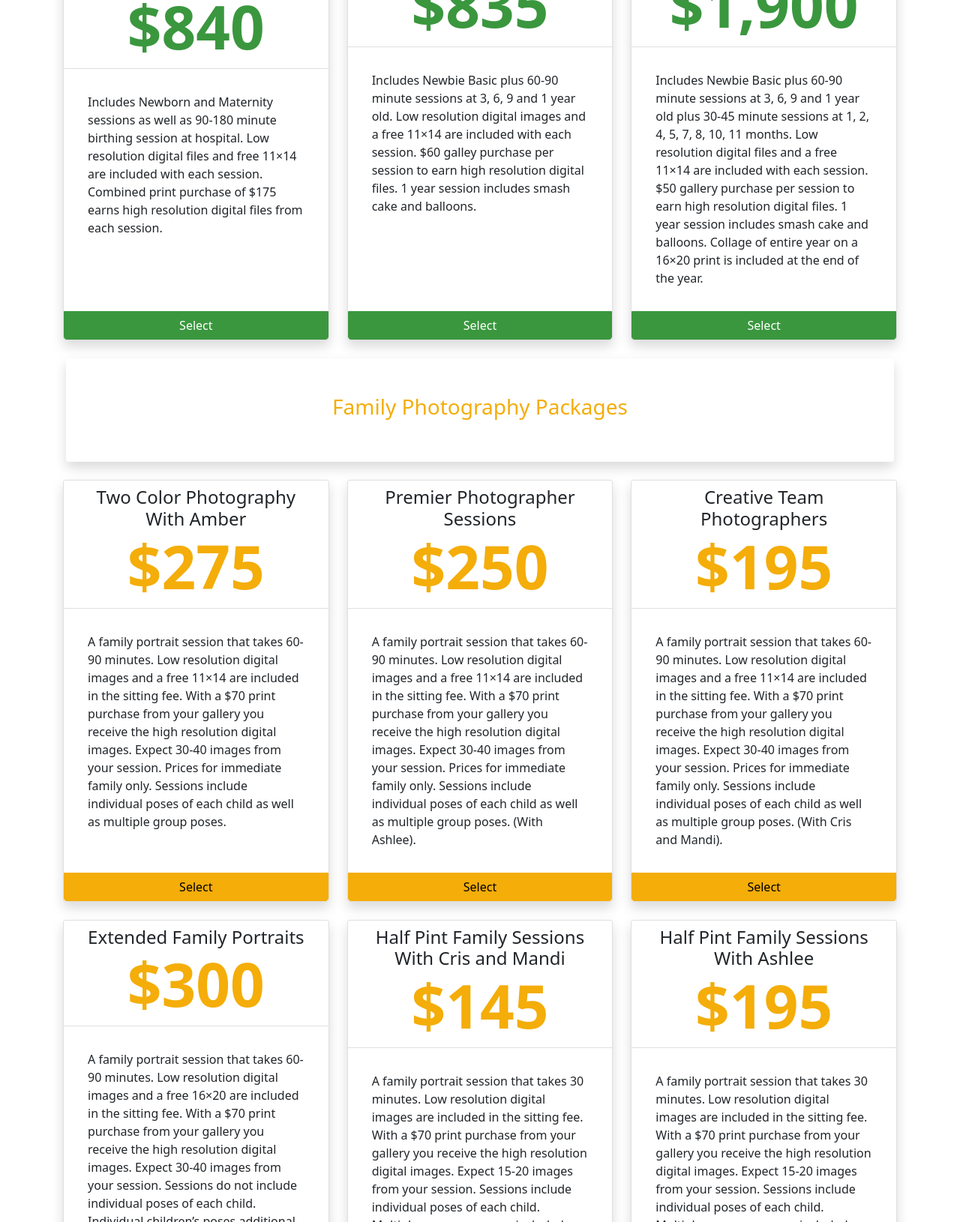
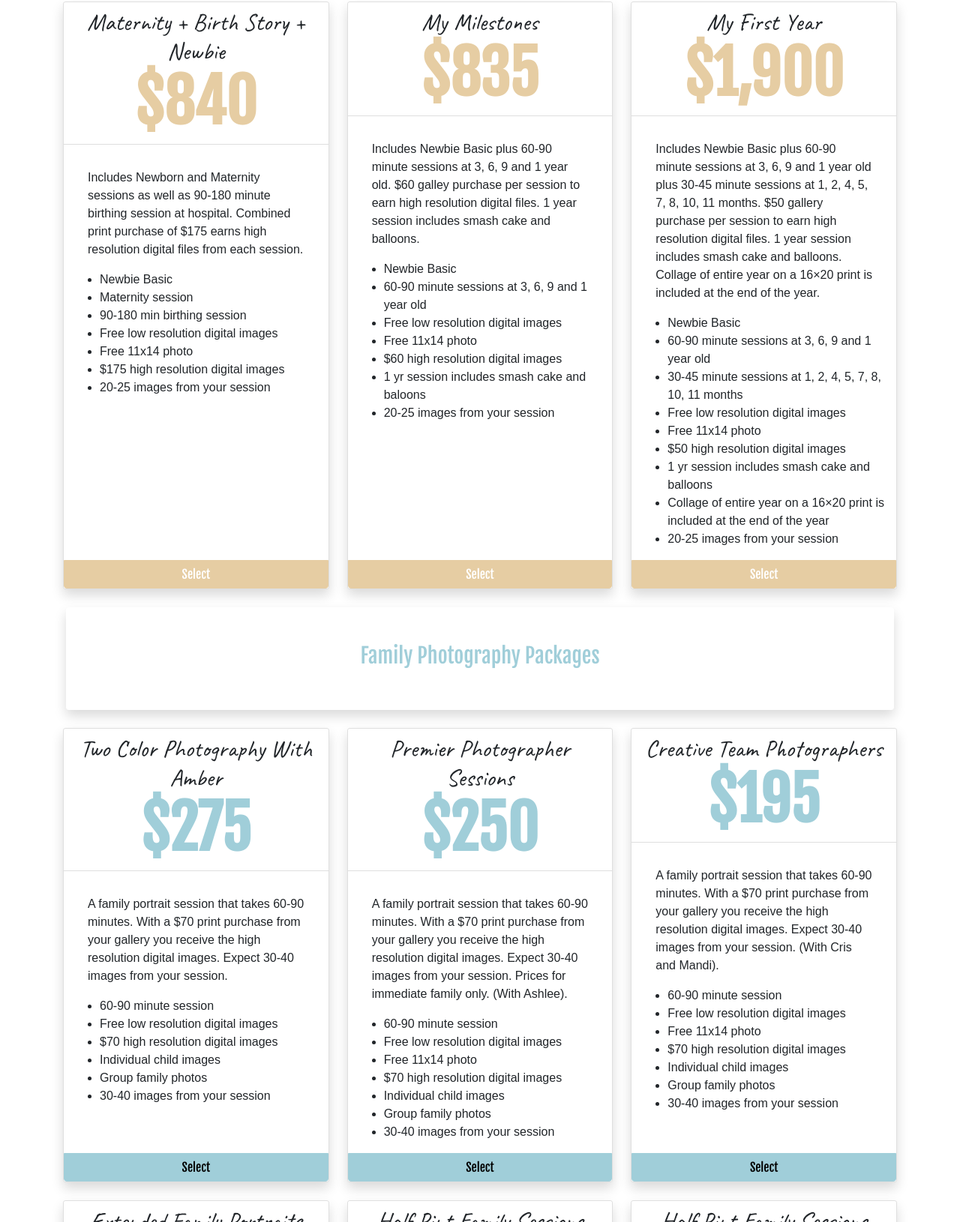
Before and after one commit to WSU-SoC-WEB2890-CU/web2890-project-2-AlexHadfield, a website built with Vite: page src/services.html in a window 1280 px wide. Shown: the part 1170-2800 px from the top of the page at 75% size. Built offline with nearby package versions, Linux system fonts and the light colour scheme.

Commit message:
Final Touches

```diff
--- a/src/services.html
+++ b/src/services.html
@@ -19,7 +19,7 @@
         <img src="images/logo.png" alt="Two Color Photography Logo">
       </a>
       <button class="navbar-toggler" type="button" data-bs-toggle="collapse" data-bs-target="#navbarNav" aria-controls="navbarNav" aria-expanded="false" aria-label="Toggle navigation">
-        <i class="fa-solid fa-caret-down"></i>
+        <i class="fa-solid fa-bars"></i>
       </button>
       <div class="collapse navbar-collapse" id="navbarNav">
         <ul class="navbar-nav mx-auto">
@@ -72,9 +72,14 @@
               </span>
             </div>
             <div class="card-body pt-3 px-3 pb-0">
-              <p class="p-3">A basic newborn session that takes between 2-3 hours. Low resolution digital images and a free 11×14 are
-                included in the sitting fee. With a $70 print purchase from your gallery you receive the high resolution digital images.
-                Expect 20-25 images from your session.</p>
+              <p class="pt-3 px-3 pb-0">A basic newborn session that takes between 2-3 hours. Free low resolution digital images and a 11x14 photo are included.
+              </p>
+              <ul>
+                <li>Free low resolution digital images</li>
+                <li>$70 high resolution digital images</li>
+                <li>Free 11×14 photo</li>
+                <li>20-25 images from your session</li>
+              </ul>
             </div>
             <div class="card-footer bg-white border-0 p-0">
               <div class="d-grid">
@@ -96,9 +101,15 @@
               </span>
             </div>
             <div class="card-body pt-3 px-3 pb-0">
-              <p class="p-3">Includes everything from the Newbie Basic as well as a 60-90 minute maternity session. Low resolution digital
-                files and free 11×14 are included with each session. Combined gallery purchase of $125 earns the high resolution digital
+              <p class="pt-3 px-3">Includes everything from the Newbie Basic as well as a 60-90 minute maternity session. Combined gallery purchase of $125 earns the high resolution digital
                 files from each session.</p>
+                <ul>
+                  <li>Newbie Basic</li>
+                  <li>60-90 min maternity session</li>
+                  <li>Free low resolution digital images</li>
+                  <li>$125 high resolution digital images</li>
+                  <li>20-25 images from your session</li>
+                </ul>
             </div>
             <div class="card-footer bg-white border-0 p-0">
               <div class="d-grid">
@@ -120,9 +131,16 @@
               </span>
             </div>
             <div class="card-body pt-3 px-3 pb-0">
-              <p class="p-3">Includes everything from the Newbie Basic as well as an in hospital birth story session. Low resolution digital
-                files and free 11×14 are included with each session. Combined print purchase of $130 earns the high resolution digital files
+              <p class="pt-3 px-3">Includes everything from the Newbie Basic as well as an in hospital birth story session. Combined print purchase of $130 earns the high resolution digital files
                 from each session.</p>
+                <ul>
+                  <li>Newbie Basic</li>
+                  <li>Hospital birth story session</li>
+                  <li>Free low resolution digital images</li>
+                  <li>Free 11x14 photo</li>
+                  <li>$130 high resolution digital images</li>
+                  <li>20-25 images from your session</li>
+                </ul>
             </div>
             <div class="card-footer bg-white border-0 p-0">
               <div class="d-grid">
@@ -144,9 +162,18 @@
               </span>
             </div>
             <div class="card-body pt-3 px-3 pb-0">
-              <p class="p-3">Includes Newborn and Maternity sessions as well as 90-180 minute birthing session at hospital.
-                Low resolution digital files and free 11×14 are included with each session. Combined print purchase of $175
+              <p class="pt-3 px-3">Includes Newborn and Maternity sessions as well as 90-180 minute birthing session at hospital.
+                Combined print purchase of $175
                 earns high resolution digital files from each session.</p>
+                <ul>
+                  <li>Newbie Basic</li>
+                  <li>Maternity session</li>
+                  <li>90-180 min birthing session</li>
+                  <li>Free low resolution digital images</li>
+                  <li>Free 11x14 photo</li>
+                  <li>$175 high resolution digital images</li>
+                  <li>20-25 images from your session</li>
+                </ul>
             </div>
             <div class="card-footer bg-white border-0 p-0">
               <div class="d-grid">
@@ -168,9 +195,17 @@
               </span>
             </div>
             <div class="card-body pt-3 px-3 pb-0">
-              <p class="p-3">Includes Newbie Basic plus 60-90 minute sessions at 3, 6, 9 and 1 year old. Low resolution
-                digital images and a free 11×14 are included with each session. $60 galley purchase per session to earn
+              <p class="pt-3 px-3">Includes Newbie Basic plus 60-90 minute sessions at 3, 6, 9 and 1 year old. $60 galley purchase per session to earn
                 high resolution digital files. 1 year session includes smash cake and balloons.</p>
+                <ul>
+                  <li>Newbie Basic</li>
+                  <li>60-90 minute sessions at 3, 6, 9 and 1 year old</li>
+                  <li>Free low resolution digital images</li>
+                  <li>Free 11x14 photo</li>
+                  <li>$60 high resolution digital images</li>
+                  <li>1 yr session includes smash cake and baloons</li>
+                  <li>20-25 images from your session</li>
+                </ul>
             </div>
             <div class="card-footer bg-white border-0 p-0">
               <div class="d-grid">
@@ -192,10 +227,20 @@
               </span>
             </div>
             <div class="card-body pt-3 px-3 pb-0">
-              <p class="p-3">Includes Newbie Basic plus 60-90 minute sessions at 3, 6, 9 and 1 year old plus 30-45 minute
-                sessions at 1, 2, 4, 5, 7, 8, 10, 11 months. Low resolution digital files and a free 11×14 are included
-                with each session. $50 gallery purchase per session to earn high resolution digital files. 1 year session
+              <p class="pt-3 px-3">Includes Newbie Basic plus 60-90 minute sessions at 3, 6, 9 and 1 year old plus 30-45 minute
+                sessions at 1, 2, 4, 5, 7, 8, 10, 11 months. $50 gallery purchase per session to earn high resolution digital files. 1 year session
                 includes smash cake and balloons. Collage of entire year on a 16×20 print is included at the end of the year.</p>
+                <ul>
+                  <li>Newbie Basic</li>
+                  <li>60-90 minute sessions at 3, 6, 9 and 1 year old</li>
+                  <li>30-45 minute sessions at 1, 2, 4, 5, 7, 8, 10, 11 months</li>
+                  <li>Free low resolution digital images</li>
+                  <li>Free 11x14 photo</li>
+                  <li>$50 high resolution digital images</li>
+                  <li>1 yr session includes smash cake and balloons</li>
+                  <li>Collage of entire year on a 16×20 print is included at the end of the year</li>
+                  <li>20-25 images from your session</li>
+                </ul>
             </div>
             <div class="card-footer bg-white border-0 p-0">
               <div class="d-grid">
@@ -227,10 +272,16 @@
               </span>
             </div>
             <div class="card-body pt-3 px-3 pb-0">
-              <p class="p-3">A family portrait session that takes 60-90 minutes. Low resolution digital images and a free
-                11×14 are included in the sitting fee. With a $70 print purchase from your gallery you receive the high
-                resolution digital images. Expect 30-40 images from your session.  Prices for immediate family only.
-                Sessions include individual poses of each child as well as multiple group poses.</p>
+              <p class="pt-3 px-3">A family portrait session that takes 60-90 minutes. With a $70 print purchase from your gallery you receive the high
+                resolution digital images. Expect 30-40 images from your session.</p>
+                <ul>
+                  <li>60-90 minute session</li>
+                  <li>Free low resolution digital images</li>
+                  <li>$70 high resolution digital images</li>
+                  <li>Individual child images</li>
+                  <li>Group family photos</li>
+                  <li>30-40 images from your session</li>
+                </ul>
             </div>
             <div class="card-footer bg-white border-0 p-0">
               <div class="d-grid">
@@ -252,10 +303,18 @@
               </span>
             </div>
             <div class="card-body pt-3 px-3 pb-0">
-              <p class="p-3">A family portrait session that takes 60-90 minutes. Low resolution digital images and a free
-                11×14 are included in the sitting fee. With a $70 print purchase from your gallery you receive the high
+              <p class="pt-3 px-3">A family portrait session that takes 60-90 minutes. With a $70 print purchase from your gallery you receive the high
                 resolution digital images. Expect 30-40 images from your session.  Prices for immediate family only.
-                Sessions include individual poses of each child as well as multiple group poses. (With Ashlee).</p>
+                (With Ashlee).</p>
+                <ul>
+                  <li>60-90 minute session</li>
+                  <li>Free low resolution digital images</li>
+                  <li>Free 11x14 photo</li>
+                  <li>$70 high resolution digital images</li>
+                  <li>Individual child images</li>
+                  <li>Group family photos</li>
+                  <li>30-40 images from your session</li>
+                </ul>
             </div>
             <div class="card-footer bg-white border-0 p-0">
               <div class="d-grid">
@@ -277,10 +336,17 @@
               </span>
             </div>
             <div class="card-body pt-3 px-3 pb-0">
-              <p class="p-3">A family portrait session that takes 60-90 minutes. Low resolution digital images and a free
-                11×14 are included in the sitting fee. With a $70 print purchase from your gallery you receive the high
-                resolution digital images. Expect 30-40 images from your session.  Prices for immediate family only.
-                Sessions include individual poses of each child as well as multiple group poses. (With Cris and Mandi).</p>
+              <p class="pt-3 px-3">A family portrait session that takes 60-90 minutes. With a $70 print purchase from your gallery you receive the high
+                resolution digital images. Expect 30-40 images from your session. (With Cris and Mandi).</p>
+                <ul>
+                  <li>60-90 minute session</li>
+                  <li>Free low resolution digital images</li>
+                  <li>Free 11x14 photo</li>
+                  <li>$70 high resolution digital images</li>
+                  <li>Individual child images</li>
+                  <li>Group family photos</li>
+                  <li>30-40 images from your session</li>
+                </ul>
             </div>
             <div class="card-footer bg-white border-0 p-0">
               <div class="d-grid">
@@ -302,10 +368,17 @@
               </span>
             </div>
             <div class="card-body pt-3 px-3 pb-0">
-              <p class="p-3">A family portrait session that takes 60-90 minutes. Low resolution digital images and a free 16×20 are
-                included in the sitting fee. With a $70 print purchase from your gallery you receive the high resolution digital images.
-                Expect 30-40 images from your session.  Sessions do not include individual poses of each child.  Individual children’s
-                poses additional $10 per child.  Individual family poses are included.  Multiple group poses are included.</p>
+              <p class="pt-3 px-3">A family portrait session that takes 60-90 minutes. With a $70 print purchase from your gallery you receive the high resolution digital images.
+                Expect 30-40 images from your session.</p>
+                <ul>
+                  <li>60-90 minute session</li>
+                  <li>Free low resolution digital images</li>
+                  <li>Free 16x20 photo</li>
+                  <li>$70 high resolution digital images</li>
+                  <li>$10 Individual child images per child</li>
+                  <li>Group family photos</li>
+                  <li>30-40 images from your session</li>
+                </ul>
             </div>
             <div class="card-footer bg-white border-0 p-0">
               <div class="d-grid">
@@ -319,7 +392,7 @@
         <div class="col-lg-4 col-md-6 col-sm-12 pb-4 d-flex">
           <div class="card shadow p-0">
             <div class="card-header bg-white text-center">
-              <h4 class="text-dark mb-0">Half Pint Family Sessions With Cris and Mandi</h4>
+              <h4 class="text-dark mb-0">Half Pint Family Sessions With<br> Cris and Mandi</h4>
               <span class="d-block">
                 <span class="display-1 text-primary fw-bold">
                   <span class="align-top font-medium">$145</span>
@@ -327,10 +400,16 @@
               </span>
             </div>
             <div class="card-body pt-3 px-3 pb-0">
-              <p class="p-3">A family portrait session that takes 30 minutes. Low resolution digital images are included in the sitting fee.
-                With a $70 print purchase from your gallery you receive the high resolution digital images. Expect 15-20 images from your session.
-                Sessions include individual poses of each child.  Multiple group poses are included.  Receive a free 11×14 print by having a friend
-                book a Half Pint Session after or before your session!</p>
+              <p class="pt-3 px-3">A family portrait session that takes 30 minutes.
+                With a $70 print purchase from your gallery you receive the high resolution digital images. Expect 15-20 images from your session.</p>
+                <ul>
+                  <li>30 minute session</li>
+                  <li>Free low resolution digital images</li>
+                  <li>$70 high resolution digital images</li>
+                  <li>Individual child images</li>
+                  <li>Group family photos</li>
+                  <li>15-20 images from your session</li>
+                </ul>
             </div>
             <div class="card-footer bg-white border-0 p-0">
               <div class="d-grid">
@@ -352,10 +431,17 @@
               </span>
             </div>
             <div class="card-body pt-3 px-3 pb-0">
-              <p class="p-3">A family portrait session that takes 30 minutes. Low resolution digital images are included in the sitting fee.
+              <p class="pt-3 px-3">A family portrait session that takes 30 minutes.
                 With a $70 print purchase from your gallery you receive the high resolution digital images. Expect 15-20 images from your session.
-                Sessions include individual poses of each child.  Multiple group poses are included.  Receive a free 11×14 print by having a friend
-                book a Half Pint Session after or before your session!</p>
+                </p>
+                <ul>
+                  <li>30 minute session</li>
+                  <li>Free low resolution digital images</li>
+                  <li>$70 high resolution digital images</li>
+                  <li>Individual child images</li>
+                  <li>Group family photos</li>
+                  <li>15-20 images from your session</li>
+                </ul>
             </div>
             <div class="card-footer bg-white border-0 p-0">
               <div class="d-grid">
@@ -391,6 +477,8 @@
             <a href="mailto:amber@twocolorphotography.com">amber@twocolorphotography.com</a>
             <br>
             <a href="tel:4357203801">(435) 720-3801</a>
+            <br>
+            <a href="https://www.facebook.com/TwoColorPhotography"><i class="fa-brands fa-square-facebook fa-xl pt-3"></i></a>
           </p>
         </div>
       </div>
--- a/src/stylesheets/main.scss
+++ b/src/stylesheets/main.scss
@@ -1,15 +1,39 @@
 /* Your styles go here */
 
 // THEME COLORS
-$road-paint-yellow:    rgb(244, 173, 9);
-$forest-green:  rgb(58, 151, 62);
+$pastel-blue:    #a0ced9;
+$pastel-brown-yellow:  #e6cda3;
 
-$primary: $road-paint-yellow;
-$secondary: $forest-green;
+$primary: $pastel-blue;
+$secondary: $pastel-brown-yellow;
 
 // Imports
 @import "bootstrap/scss/bootstrap.scss";
 @import "bootstrap-icons/font/bootstrap-icons.css";
+
+@import url('https://fonts.googleapis.com/css2?family=Caveat&family=Fjalla+One&display=swap');
+
+html * {
+    font-family: 'Fjalla One', sans-serif;
+}
+
+h4 {
+    font-family: 'Caveat', cursive;
+    font-size: 2rem;
+}
+
+h5 {
+    font-family: 'Caveat', cursive;
+    font-size: 1.5rem;
+}
+
+p {
+    font-family: Arial, Helvetica, sans-serif;
+}
+
+li {
+    font-family: Arial, Helvetica, sans-serif;
+}
 
 .navbar-brand {
     margin-right: 0;
@@ -67,6 +91,17 @@ $secondary: $forest-green;
     #contactForm {
         margin-left: 0 !important;
     }
+
+    .paragraphText * {
+        padding-left: 3rem !important;
+        padding-right: 3rem !important;
+    }
+
+    .aboutMeListText {
+        max-width: 20rem;
+        margin-left: auto;
+        margin-right: auto;
+    }
 }
 
 // Tablet Down
@@ -90,6 +125,11 @@ $secondary: $forest-green;
     #bodyMargin {
         margin-left: 5%;
         margin-right: 5%;
+    }
+
+    .paragraphText * {
+        padding-left: 10rem !important;
+        padding-right: 10rem !important;
     }
 
     #callToAction a {
@@ -118,6 +158,11 @@ $secondary: $forest-green;
     #bodyMargin {
         margin-left: 5%;
         margin-right: 5%;
+    }
+
+    .paragraphText * {
+        padding-left: 15rem !important;
+        padding-right: 15rem !important;
     }
 
     .blogPosts .card-img-top {
@@ -194,6 +239,16 @@ $secondary: $forest-green;
     max-height: 550px;
 }
 
+.paragraphText * {
+    padding-left: 0rem;
+    padding-right: 0rem;
+}
+
+.aboutMeListText * {
+    padding-left: 5% !important;
+    padding-right: 5% !important;
+}
+
 .blogPosts .card-img-top {
     object-fit: cover;
     width: 90%;
```
Also changed, not shown: src/aboutUs.html (+14 -12 lines), src/blog.html (+3 -1 lines), src/blogEntry.html (+4 -2 lines), src/contactUs.html (+3 -1 lines), src/index.html (+14 -12 lines), src/images/baby1.jpg, src/images/baby2.jpg, src/images/baby4.jpg, src/images/baby5.jpg, src/images/baby6.jpg, src/images/baby7.jpg, src/images/babyCallToAction.jpg, 1 other file.
